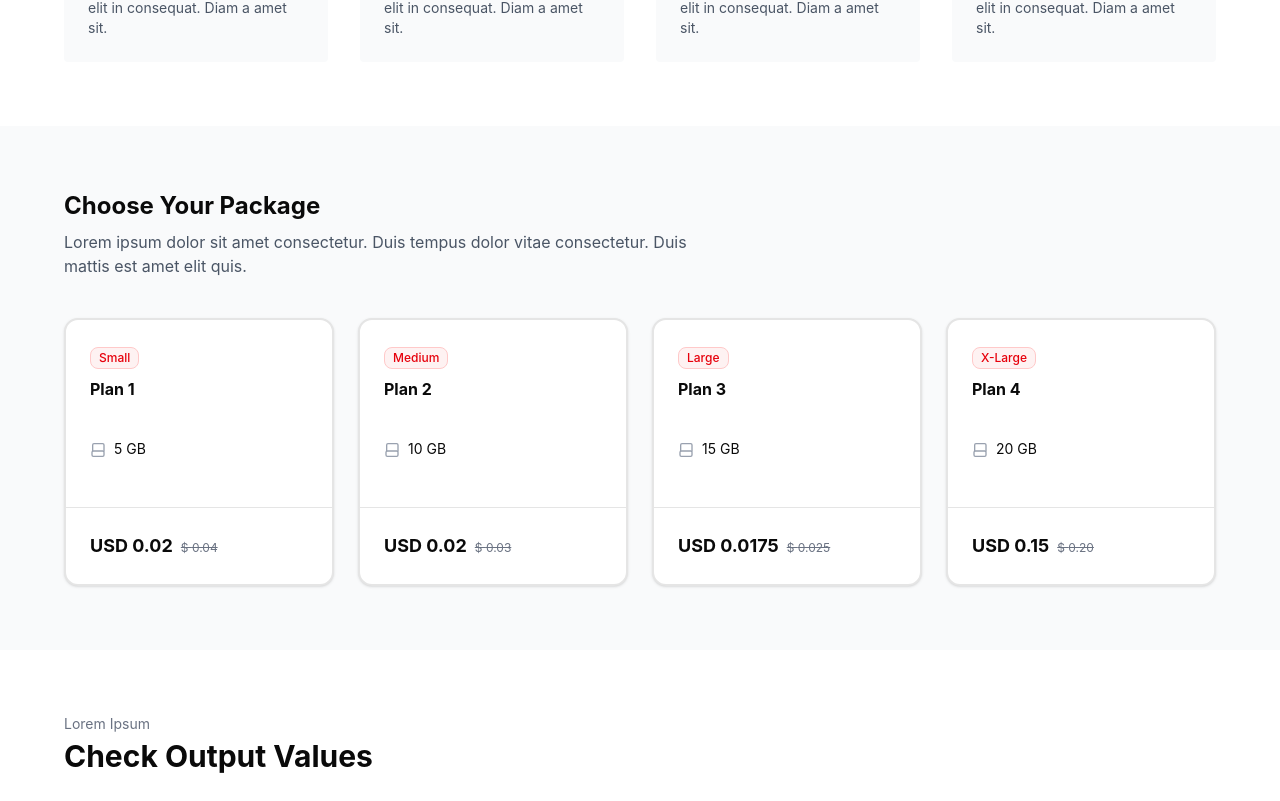
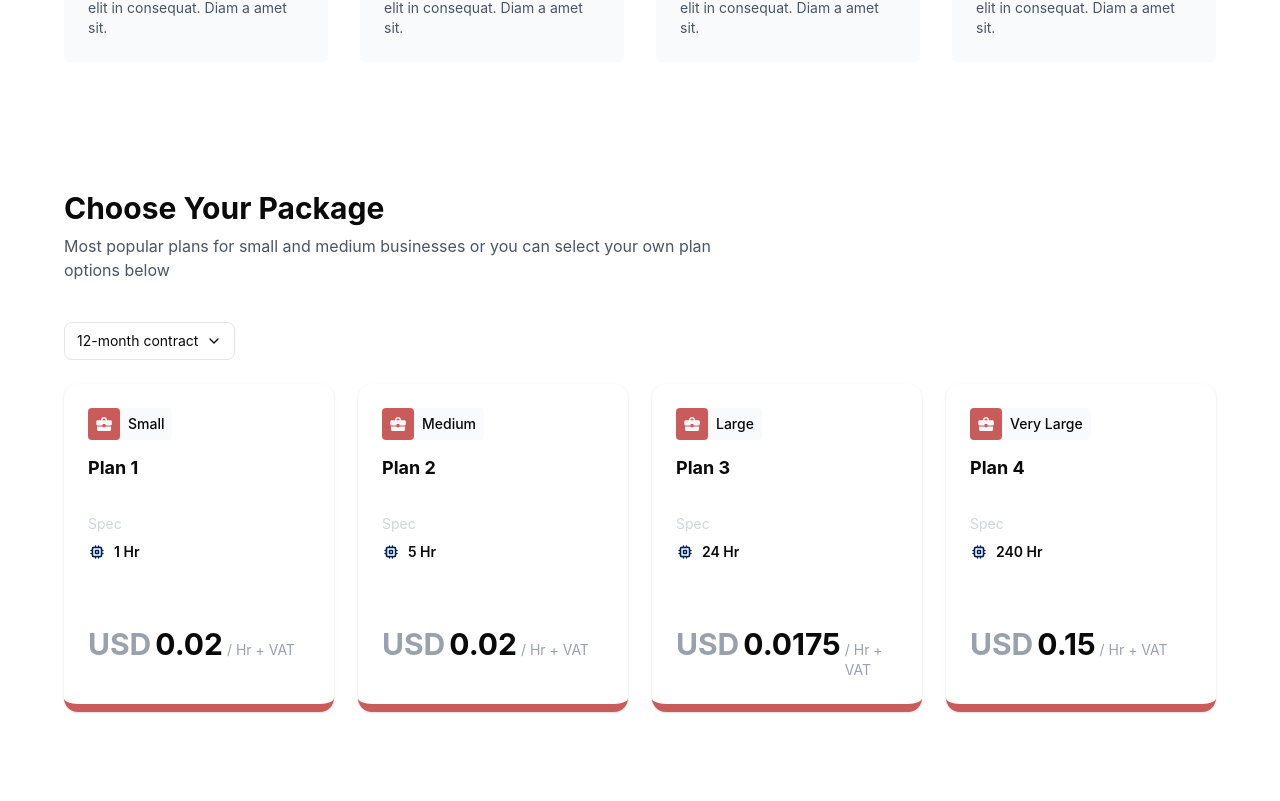
Before and after one commit to omprakash1907/my-app, a React (Vite) app: page / in a window 1280 px wide. Shown: the part 1219-2020 px from the top of the page. Built offline with nearby package versions, Linux system fonts and the light colour scheme.

Commit message:
refactor: update PricingSection component to reflect hourly pricing and enhance UI elements

```diff
--- a/src/components/PricingSection.jsx
+++ b/src/components/PricingSection.jsx
@@ -2,42 +2,37 @@
 
 import { motion } from "framer-motion"
 import { Card, CardContent, CardFooter, CardHeader } from "@/components/ui/card"
-import { Badge } from "@/components/ui/badge"
 
 export default function PricingSection() {
   const packages = [
     {
       name: "Plan 1",
       type: "Small",
-      storage: "5 GB",
+      hours: "1 Hr",
       price: "0.02",
-      oldPrice: "0.04",
     },
     {
       name: "Plan 2",
       type: "Medium",
-      storage: "10 GB",
+      hours: "5 Hr",
       price: "0.02",
-      oldPrice: "0.03",
     },
     {
       name: "Plan 3",
       type: "Large",
-      storage: "15 GB",
+      hours: "24 Hr",
       price: "0.0175",
-      oldPrice: "0.025",
     },
     {
       name: "Plan 4",
-      type: "X-Large",
-      storage: "20 GB",
+      type: "Very Large",
+      hours: "240 Hr",
       price: "0.15",
-      oldPrice: "0.20",
     },
   ]
 
   return (
-    <section className="py-16 px-4 bg-gray-50">
+    <section className="py-16 px-4">
       <div className="container mx-auto max-w-6xl">
         <motion.div
           initial={{ opacity: 0, y: 20 }}
@@ -45,11 +40,31 @@ export default function PricingSection() {
           transition={{ duration: 0.5 }}
           viewport={{ once: true }}
         >
-          <h2 className="text-2xl font-bold mb-2">Choose Your Package</h2>
+          <h2 className="text-3xl font-bold mb-2">Choose Your Package</h2>
           <p className="text-gray-600 mb-10 max-w-2xl">
-            Lorem ipsum dolor sit amet consectetur. Duis tempus dolor vitae consectetur. Duis mattis est amet elit quis.
+            Most popular plans for small and medium businesses or you can select your own plan options below
           </p>
         </motion.div>
+
+        <div className="flex items-center mb-6">
+          <button className="flex items-center gap-2 border rounded-md px-3 py-2 text-sm">
+            12-month contract
+            <svg
+              xmlns="http://www.w3.org/2000/svg"
+              width="16"
+              height="16"
+              viewBox="0 0 24 24"
+              fill="none"
+              stroke="currentColor"
+              strokeWidth="2"
+              strokeLinecap="round"
+              strokeLinejoin="round"
+              className="lucide lucide-chevron-down"
+            >
+              <path d="m6 9 6 6 6-6" />
+            </svg>
+          </button>
+        </div>
 
         <div className="grid grid-cols-1 md:grid-cols-2 lg:grid-cols-4 gap-6">
           {packages.map((pkg, index) => (
@@ -60,41 +75,35 @@ export default function PricingSection() {
               transition={{ duration: 0.5, delay: index * 0.1 }}
               viewport={{ once: true }}
             >
-              <Card className="h-full border-2 hover:border-gray-300 transition-all">
+              <Card className="h-full rounded-xl border-0 border-b-8 border-solid border-[#C95B5B]">
                 <CardHeader className="pb-2">
-                  <div className="flex items-start justify-between">
-                    <div>
-                      <Badge variant="outline" className="mb-2 bg-red-50 text-red-600 border-red-200">
-                        {pkg.type}
-                      </Badge>
-                      <h3 className="font-bold">{pkg.name}</h3>
+                  <div className="flex items-center">
+                    <div className="bg-[#C95B5B] p-1.5 rounded">
+                      <svg width="20" height="20" viewBox="0 0 20 20" fill="none" xmlns="http://www.w3.org/2000/svg">
+                        <path
+                          d="M10.8315 13.1736H9.27022C8.84088 13.1736 8.4896 12.8223 8.4896 12.393H3.03306V15.5155C3.03306 16.3741 3.73562 17.0767 4.5943 17.0767H15.5152C16.3739 17.0767 17.0764 16.3741 17.0764 15.5155V12.393H11.6121C11.6121 12.8223 11.2608 13.1736 10.8315 13.1736ZM16.2958 6.148H13.1733C13.1733 4.42282 11.776 3.02551 10.0508 3.02551C8.32567 3.02551 6.92836 4.42282 6.92836 6.148H3.80587C2.94719 6.148 2.24463 6.85056 2.24463 7.70924V10.0511C2.24463 10.9176 2.93938 11.6123 3.80587 11.6123H8.4896V10.8317C8.4896 10.4024 8.84088 10.0511 9.27022 10.0511H10.8315C11.2608 10.0511 11.6121 10.4024 11.6121 10.8317V11.6123H16.2958C17.1545 11.6123 17.8571 10.9098 17.8571 10.0511V7.70924C17.8571 6.85056 17.1545 6.148 16.2958 6.148ZM8.4896 6.148C8.4896 5.28931 9.19216 4.58676 10.0508 4.58676C10.9095 4.58676 11.6121 5.28931 11.6121 6.148H8.48179H8.4896Z"
+                          fill="#F8F8F8"
+                        />
+                      </svg>
                     </div>
+                    <span className="text-sm font-medium py-1.5 px-2 rounded bg-gray-50">{pkg.type}</span>
                   </div>
+                  <h3 className="font-bold text-lg mt-2">{pkg.name}</h3>
                 </CardHeader>
                 <CardContent className="pb-2">
+                  <p className="text-gray-300 text-sm mb-2">Spec</p>
                   <div className="flex items-center gap-2 mb-4">
-                    <svg
-                      xmlns="http://www.w3.org/2000/svg"
-                      width="16"
-                      height="16"
-                      viewBox="0 0 24 24"
-                      fill="none"
-                      stroke="currentColor"
-                      strokeWidth="2"
-                      strokeLinecap="round"
-                      strokeLinejoin="round"
-                      className="text-gray-400"
-                    >
-                      <path d="M21 15V6a2 2 0 0 0-2-2H6a2 2 0 0 0-2 2v9" />
-                      <rect width="18" height="8" x="3" y="15" rx="2" />
+                    <svg width="18" height="18" viewBox="0 0 18 18" fill="none" xmlns="http://www.w3.org/2000/svg">
+                      <path d="M10.5 6.75H7.5C7.0875 6.75 6.75 7.0875 6.75 7.5V10.5C6.75 10.9125 7.0875 11.25 7.5 11.25H10.5C10.9125 11.25 11.25 10.9125 11.25 10.5V7.5C11.25 7.0875 10.9125 6.75 10.5 6.75ZM9.75 9.75H8.25V8.25H9.75V9.75ZM15.75 7.5C15.75 7.0875 15.4125 6.75 15 6.75H14.25V5.25C14.25 4.425 13.575 3.75 12.75 3.75H11.25V3C11.25 2.5875 10.9125 2.25 10.5 2.25C10.0875 2.25 9.75 2.5875 9.75 3V3.75H8.25V3C8.25 2.5875 7.9125 2.25 7.5 2.25C7.0875 2.25 6.75 2.5875 6.75 3V3.75H5.25C4.425 3.75 3.75 4.425 3.75 5.25V6.75H3C2.5875 6.75 2.25 7.0875 2.25 7.5C2.25 7.9125 2.5875 8.25 3 8.25H3.75V9.75H3C2.5875 9.75 2.25 10.0875 2.25 10.5C2.25 10.9125 2.5875 11.25 3 11.25H3.75V12.75C3.75 13.575 4.425 14.25 5.25 14.25H6.75V15C6.75 15.4125 7.0875 15.75 7.5 15.75C7.9125 15.75 8.25 15.4125 8.25 15V14.25H9.75V15C9.75 15.4125 10.0875 15.75 10.5 15.75C10.9125 15.75 11.25 15.4125 11.25 15V14.25H12.75C13.575 14.25 14.25 13.575 14.25 12.75V11.25H15C15.4125 11.25 15.75 10.9125 15.75 10.5C15.75 10.0875 15.4125 9.75 15 9.75H14.25V8.25H15C15.4125 8.25 15.75 7.9125 15.75 7.5ZM12 12.75H6C5.5875 12.75 5.25 12.4125 5.25 12V6C5.25 5.5875 5.5875 5.25 6 5.25H12C12.4125 5.25 12.75 5.5875 12.75 6V12C12.75 12.4125 12.4125 12.75 12 12.75Z" fill="#00205B" />
                     </svg>
-                    <span className="text-sm">{pkg.storage}</span>
+                    <span className="text-sm font-semibold">{pkg.hours}</span>
                   </div>
                 </CardContent>
-                <CardFooter className="flex flex-col items-start pt-4 border-t">
-                  <div className="flex items-baseline gap-2">
-                    <span className="text-lg font-bold">USD {pkg.price}</span>
-                    <span className="text-xs text-gray-500 line-through">$ {pkg.oldPrice}</span>
+                <CardFooter className="flex flex-col items-start pt-4">
+                  <div className="flex items-baseline gap-1">
+                    <span className="text-gray-400 text-3xl font-bold">USD</span>
+                    <span className="text-3xl font-bold">{pkg.price}</span>
+                    <span className="text-sm text-gray-400">/ Hr + VAT</span>
                   </div>
                 </CardFooter>
               </Card>
```
